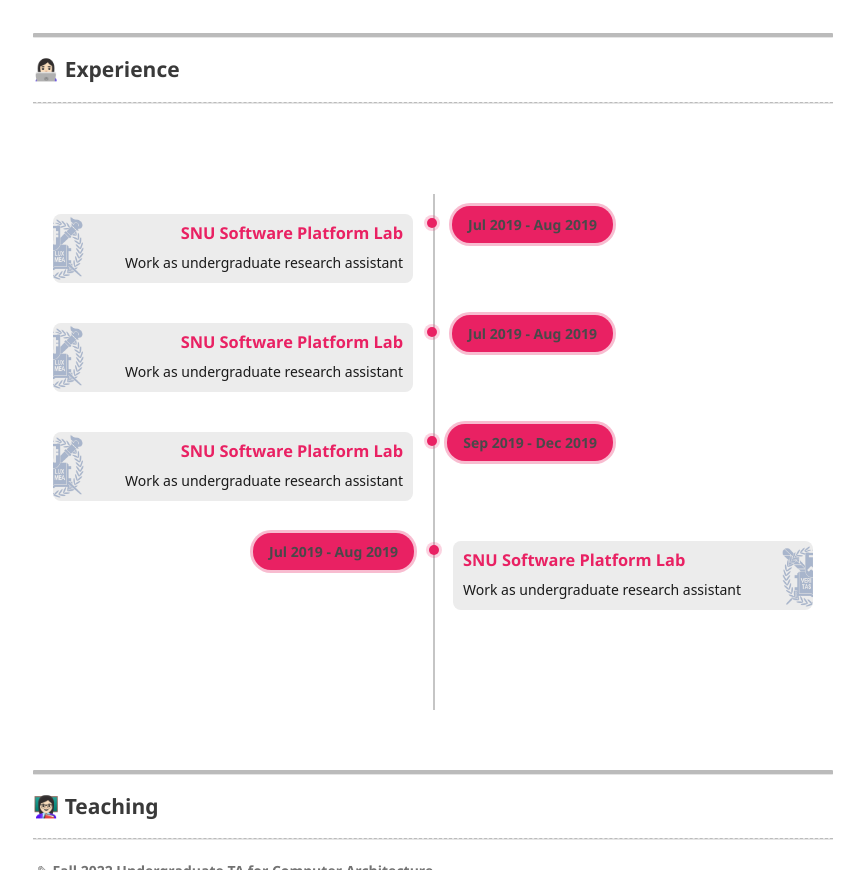
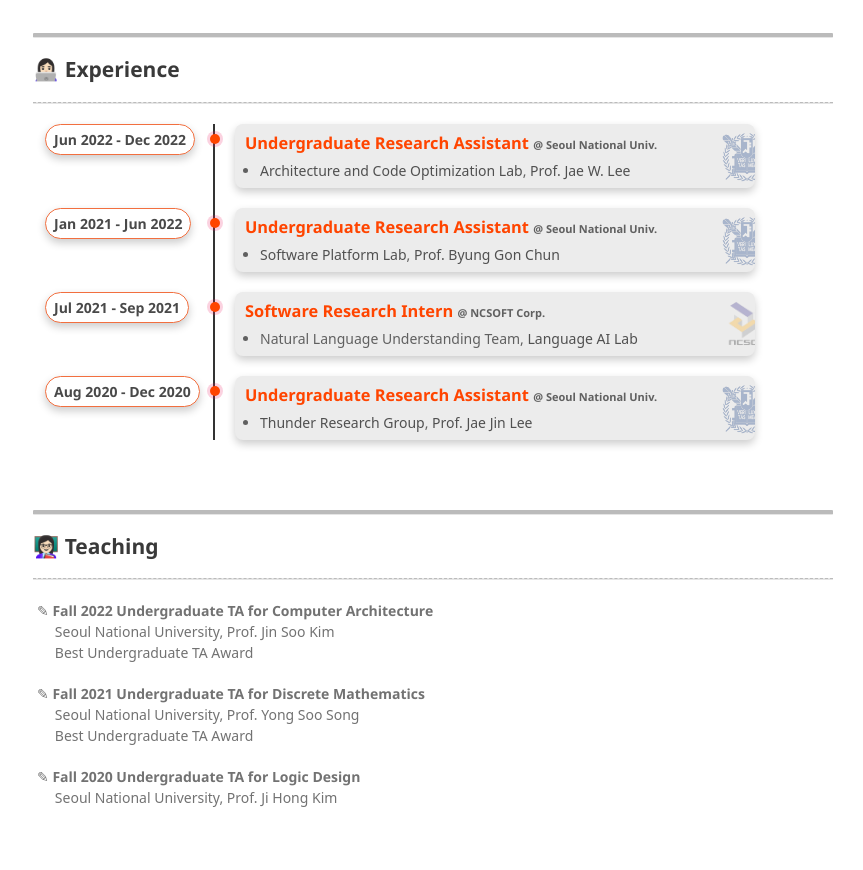
Before and after one commit to soleee99/soleee99.github.io, a plain HTML site: page index.html in a window 1280 px wide. Shown: the part 1580-2450 px from the top of the page, without its empty margins (417-1280 px from the left). Drawn offline with Linux system fonts and the light colour scheme; files whose address does not match are found by name.

Commit message:
add experience

```diff
--- a/assets/css/style.css
+++ b/assets/css/style.css
@@ -40,7 +40,7 @@
   background: #ececec;
   color: #606060;
   border-radius: 8px;
-  max-width: 580px;
+  max-width: 500px;
   box-shadow: 0 4px 8px 0 rgba(0, 0, 0, 0.2);
 }
 
@@ -101,6 +101,25 @@
     background-size: cover;
   }
 
+  .logoSNUforexp{
+    background: url(/assets/img/snuinpng.png);
+    /* margin-top: 50px; */
+    margin: -10px;
+    width: 40px;
+    /* height: 100px; */
+    opacity: 30%;
+    background-size: cover;
+  }
+
+  .logoNCforexp{
+    background: url(/assets/img/nclogo2.png);
+    /* margin-top: 50px; */
+    margin: -10px;
+    width: 30px;
+    /* height: 100px; */
+    opacity: 30%;
+    background-size: cover;
+  }
 
 .pubs-section .pub-card {
     padding: 15px;
@@ -348,211 +367,54 @@ hr.dashed {
   /* flex-direction: column; */
   gap: -10px;
 }
-.timeline_experience{
-  position:relative;
-  margin:50px auto;
-  padding:40px 0;
-  box-sizing:border-box;
-}
-.timeline_experience:before{
-  content:'';
-  position:absolute;
-  left:50%;
-  width:2px;
-  height:100%;
-  background:#c5c5c5;
-}
-.timeline_experience ul{
-  padding:0;
-  margin:0;
-}
-.timeline_experience ul li{
-  list-style:none;
-  position:relative;
-  width:50%;
-  padding:20px 20px;
-  box-sizing:border-box;
-}
-.content{
-  padding-bottom:20px;
+
+.timeline_experience {
+  background: var(--primary-color);
+  margin: 20px auto;
+  padding: 0 0 0 180px;
 }
 
-.timeline_experience ul li:nth-last-child(5){
-  float:left;
-  text-align:right;
-  clear:both;
+/* Title of the card */
+.title_experience {
+  /* color: #221639; */
+  color:orangered;
+  position: relative;
+  /* height: 1px; */
 }
-.timeline_experience ul li:nth-last-child(5):before
-{
+
+/* Timeline dot  */
+.title_experience::before {
   content:'';
   position:absolute;
   width:10px;
   height:10px;
-  top:24px;
-  right:-4px;
-  background:rgba(233,33,99,1);
+  /* top:24px; */
+  /* left:50%; */
+  left: -35px;
   border-radius:50%;
+  /* border-radius: 999px; */
   box-shadow:0 0 0 3px rgba(233,33,99,0.2);
+  background:orangered;
+
 }
-.timeline_experience ul li:nth-last-child(5) .time
+/* background:rgba(233,33,99,1); */
+.time
 {
   position:absolute;
-  top:12px;
-  right:-180px;
+  top:0%;
+  left:-190px;
   margin:0;
-  padding:8px 16px;
-  background:rgba(233,33,99,1);
+  padding:4px 8px;
+  background:white;
   color:#fff;
   border-radius:18px;
-  box-shadow:0 0 0 3px rgba(233,33,99,0.3);
+  border: 1px solid rgb(242, 111, 63);
+  box-shadow:0 4px 8px 0 rgba(0, 0, 0, 0.2);
 }
 
 
-.timeline_experience ul li:nth-last-child(4){
-  float:left;
-  text-align:right;
-  clear:both;
-}
-.timeline_experience ul li:nth-last-child(4):before
-{
-  content:'';
-  position:absolute;
-  width:10px;
-  height:10px;
-  top:24px;
-  right:-4px;
-  background:rgba(233,33,99,1);
-  border-radius:50%;
-  box-shadow:0 0 0 3px rgba(233,33,99,0.2);
-}
-.timeline_experience ul li:nth-last-child(4) .time
-{
-  position:absolute;
-  top:12px;
-  right:-180px;
-  margin:0;
-  padding:8px 16px;
-  background:rgba(233,33,99,1);
-  color:#fff;
-  border-radius:18px;
-  box-shadow:0 0 0 3px rgba(233,33,99,0.3);
-}
-
-
-.timeline_experience ul li:nth-last-child(3){
-  float:left;
-  text-align:right;
-  clear:both;
-}
-.timeline_experience ul li:nth-last-child(3):before
-{
-  content:'';
-  position:absolute;
-  width:10px;
-  height:10px;
-  top:24px;
-  right:-4px;
-  background:rgba(233,33,99,1);
-  border-radius:50%;
-  box-shadow:0 0 0 3px rgba(233,33,99,0.2);
-}
-.timeline_experience ul li:nth-last-child(3) .time
-{
-  position:absolute;
-  top:12px;
-  right:-180px;
-  margin:0;
-  padding:8px 16px;
-  background:rgba(233,33,99,1);
-  color:#fff;
-  border-radius:18px;
-  box-shadow:0 0 0 3px rgba(233,33,99,0.3);
-}
-
-.timeline_experience ul li:nth-last-child(2){
-  float:right;
-  text-align:left;
-  clear:both;
-}
-.timeline_experience ul li:nth-last-child(2):before
-{
-  content:'';
-  position:absolute;
-  width:10px;
-  height:10px;
-  top:24px;
-  left:-4px;
-  background:rgba(233,33,99,1);
-  border-radius:50%;
-  box-shadow:0 0 0 3px rgba(233,33,99,0.2);
-}
-.timeline_experience ul li:nth-last-child(2) .time
-{
-  position:absolute;
-  top:12px;
-  left:-180px;
-  margin:0;
-  padding:8px 16px;
-  background:rgba(233,33,99,1);
-  color:#fff;
-  border-radius:18px;
-  box-shadow:0 0 0 3px rgba(233,33,99,0.3);
-}
-
-
-.timeline_experience ul li h3{
-  padding:0;
-  margin:0;
-  color:rgba(233,33,99,1);
-  font-weight:600;
-}
-.timeline_experience ul li p{
-  margin:10px 0 0;
-  padding:0;
-}
-.timeline_experience ul li .time h4{
+.time h4{
   margin:0;
   padding:0;
   font-size:14px;
 }
-
-@media(max-width:1000px)
-{
-  .timeline_experience{
-    width:100%;
-  }
-}
-@media(max-width:767px){
-  .timeline_experience{
-    width:100%;
-    padding-bottom:0;
-  }
-  h1{
-    font-size:40px;
-    text-align:center;
-  }
-  .timeline_experience{
-    left:20px;
-    height:100%;
-  }
-  .timeline_experience ul li:nth-child(odd),
-  .timeline_experience ul li:nth-child(even)
-  {
-    width:100%;
-    text-align:left;
-    padding-left:50px;
-    padding-bottom:50px;
-  }
-  .timeline_experience ul li:nth-child(odd):before,
-  .timeline_experience ul li:nth-child(even):before
-  {
-    top:-18px;
-    left:16px;
-  }
-  .timeline_experience ul li:nth-child(odd) .time,
-  .timeline_experience ul li:nth-child(even) .time{
-    top:-30px;
-    left:50px;
-    right:inherit;
-  }
-}
--- a/index.html
+++ b/index.html
@@ -183,57 +183,78 @@ Hi 👋 I’m Jinsol, a MSCS student of the Computer Science Department in the S
 <hr class="rounded">
 <h2 id="experience"> 👩🏻‍💻 Experience</h2>
 <hr class="dashed">
-<body>
+
 <div class="timeline_experience">
-    <ul>
+  <div class="outer">
 
-      <li>
-        <div class="card_experience">
-          <img src="/assets/img/SNU.png" class="snuImage" />
-          <h3>SNU Software Platform Lab</h3>
-          <p>Work as undergraduate research assistant</p>
+    <div class="card">
+      <div class="info">
+        <h3 class="title_experience" style="margin-bottom: 5px;">Undergraduate Research Assistant <span style="color: #606060;"><small>@ Seoul National Univ.</small></span></h3>
+        <ul style="PADDING-LEFT: 15px; position: relative; top: 3px; margin: 0 0;">
+          <li><a href="http://arc.snu.ac.kr/" style="color: #505050">Architecture and Code Optimization Lab</a>, <a href="https://iamjaelee.github.io/www/" style="color: #505050">Prof. Jae W. Lee</a></li>
+          <!-- <li>Optimized inter-device communication for MoE training</li>
+          <li>Designed systems for federated learning of MoE</li> -->
+        </ul>
+      </div>
+      <div class="logoSNUforexp">
       </div>
       <div class="time">
-          <h4>Jul 2019 - Aug 2019</h4>
+        <h4>Jun 2022 - Dec 2022</h4>
       </div>
-      </li>
+    </div>
 
-      <li>
-        <div class="card_experience">
-          <img src="/assets/img/SNU.png" class="snuImage" />
-          <h3>SNU Software Platform Lab</h3>
-          <p>Work as undergraduate research assistant</p>
+    <div class="card">
+      <div class="info">
+        <h3 class="title_experience" style="margin-bottom: 5px;">Undergraduate Research Assistant <span style="color: #606060;"><small>@ Seoul National Univ.</small></span></h3>
+        <ul style="PADDING-LEFT: 15px; position: relative; top: 3px; margin: 0 0;">
+          <li><a href="https://spl.snu.ac.kr/" style="color: #505050;">Software Platform Lab</a>, <a href="https://bgchun.github.io/" style="color: #505050">Prof. Byung Gon Chun</a></li>
+          <!-- <li>Designed a specialized key value store for streaming workloads</li>
+          <li>Designed a prompt tuning method for in-context learning</li> -->
+        </ul>
+      </div>
+      <div class="logoSNUforexp">
       </div>
       <div class="time">
-          <h4>Jul 2019 - Aug 2019</h4>
+        <h4>Jan 2021 - Jun 2022</h4>
       </div>
+    </div>
+
+    <div class="card">
+      <div class="info">
+        <h3 class="title_experience" style="margin-bottom: 5px;">Software Research Intern <span style="color: #606060;"><small>@ NCSOFT Corp.</small></span></h3>
+        <ul style="PADDING-LEFT: 15px; position: relative; top: 3px; margin: 0 0;">
+          <li>Natural Language Understanding Team, <a href="https://nc-ai.github.io/" style="color: #505050">Language AI Lab</a></li>
+          <!-- <li>Optimized an ELECTRA-based model for Korean Zero Anaphora Resolution -->
           </li>
-
-      <li>
-        <div class="card_experience">
-          <img src="/assets/img/SNU.png" class="snuImage" />
-          <h3>SNU Software Platform Lab</h3>
-          <p>Work as undergraduate research assistant</p>
+        </ul>
+      </div>
+      <div class="logoNCforexp">
       </div>
       <div class="time">
-          <h4>Sep 2019 - Dec 2019</h4>
+        <h4>Jul 2021 - Sep 2021</h4>
       </div>
+    </div>
+
+    <div class="card">
+      <div class="info">
+        <h3 class="title_experience" style="margin-bottom: 5px;">Undergraduate Research Assistant <span style="color: #606060;"><small>@ Seoul National Univ.</small></span></h3>
+        <ul style="PADDING-LEFT: 15px; position: relative; top: 3px; margin: 0 0;">
+          <li><a href="https://thunder.snu.ac.kr/" style="color: #505050">Thunder Research Group</a>, <a href="https://sites.google.com/view/jaejinlee" style="color:#505050">Prof. Jae Jin Lee</a></li>
+          <!-- <li>Profiled runtime breakdowns of different DL frameworks using Nsight Compute -->
           </li>
-
-      <li>
-        <div class="card_experience">
-          <h3>SNU Software Platform Lab</h3>
-          <p>Work as undergraduate research assistant</p>
-          <img src="/assets/img/snuinpng.png" class="samsungImage" />
+        </ul>
+      </div>
+      <div class="logoSNUforexp">
       </div>
       <div class="time">
-          <h4>Jul 2019 - Aug 2019</h4>
+        <h4>Aug 2020 - Dec 2020</h4>
       </div>
-      </li>
-      <div style="clear:both;"></div>
-    </ul>
     </div>
-</body>
+
+  </div>
+</div>
+
+
 </section>
 
 
```
Also changed, not shown: assets/img/nclogo.png (added), assets/img/nclogo2.png (added). Lines whose indentation alone changed are shown as unchanged.
